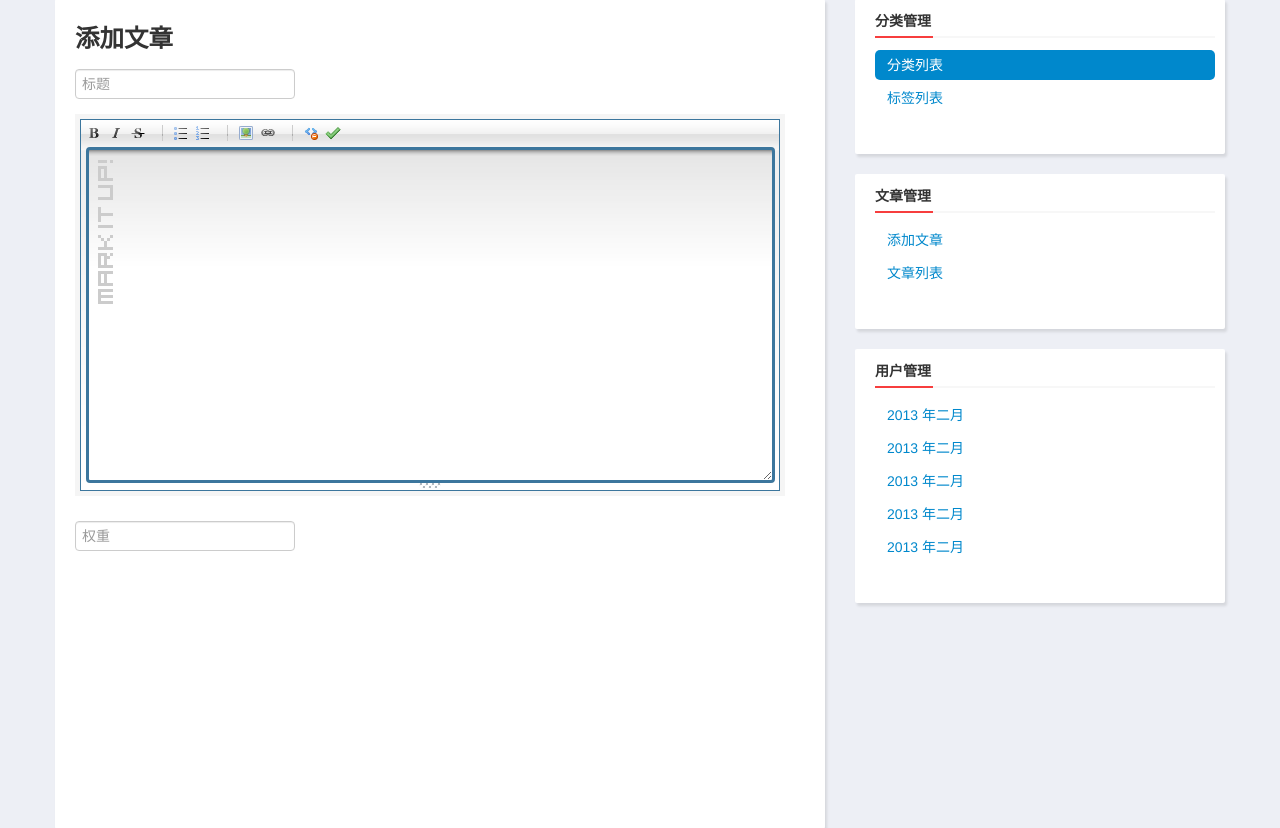
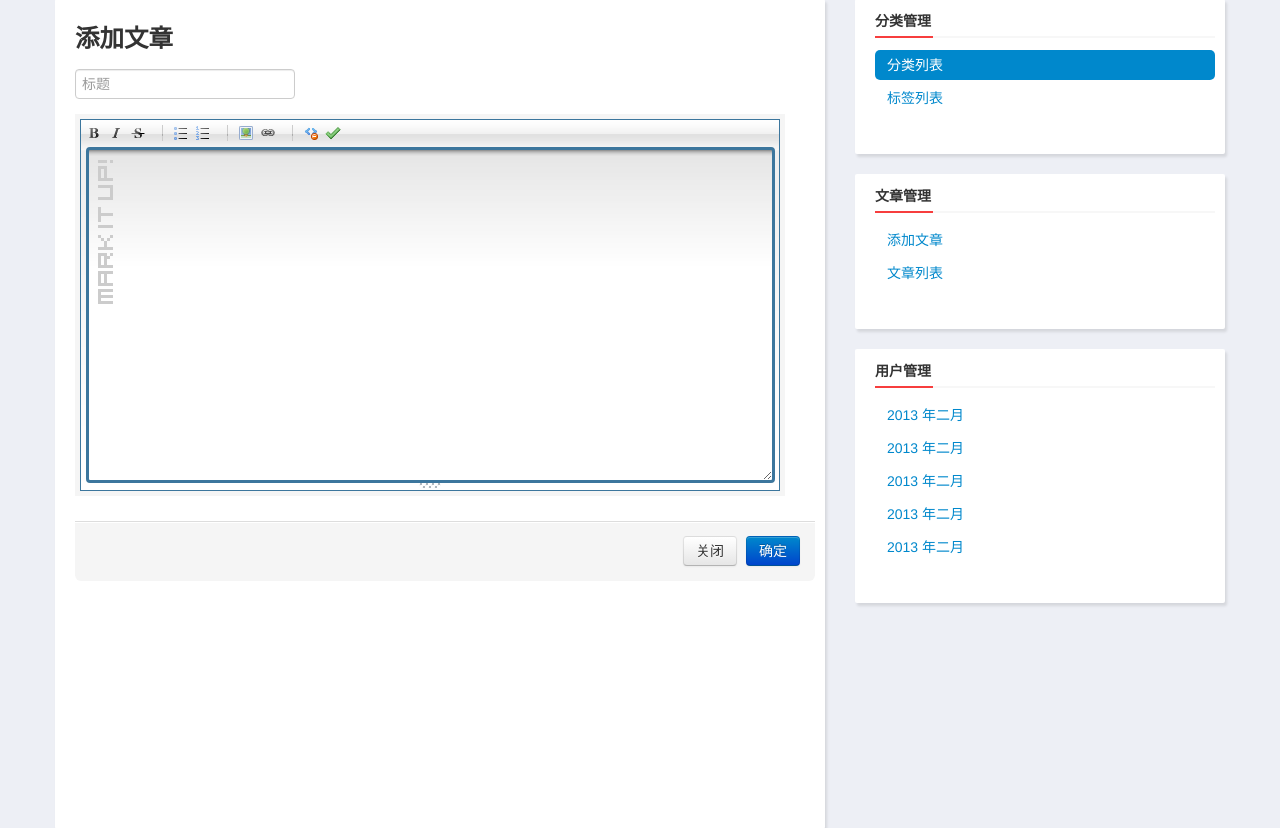
Before and after one commit to liuxuecheng/sae_python_blog, a Flask app: template webapp/templates/admin/addtopic.html in a window 1280 px wide. Shown: the part 61-889 px from the top of the page. Run offline with Flask 2, Linux system fonts and the light colour scheme; the template is opened without the code that fills it: most values are stand-ins (such as "Sample title", 1, 10 or a date in 2020); form fields are guessed from the names that the template uses; parts of the project's set-up code (start-up, migrations or seed data) failed here and were passed over.

Commit message:
git-svn-id: https://svn.sinaapp.com/dilan/2@453 288da536-3c93-4ab2-bc2e-17a84f795b60

```diff
--- a/webapp/templates/admin/addtopic.html
+++ b/webapp/templates/admin/addtopic.html
@@ -21,11 +21,9 @@
 				<span class="help-inline error" id="inputWarning"></span>
 				</div>
 			</div>
-			<div class="control">
-				<div class="controls">
-				{{ topic_form.priority(placeholder="权重") }}
-				<span class="help-inline error" id="inputWarning"></span>
-				</div>
+			<div class="modal-footer">
+				<button class="btn" data-dismiss="modal" aria-hidden="true">关闭</button>
+				<button class="btn btn-primary" id="doSave">确定</button>
 			</div>
 		</form>
     </div>
```
